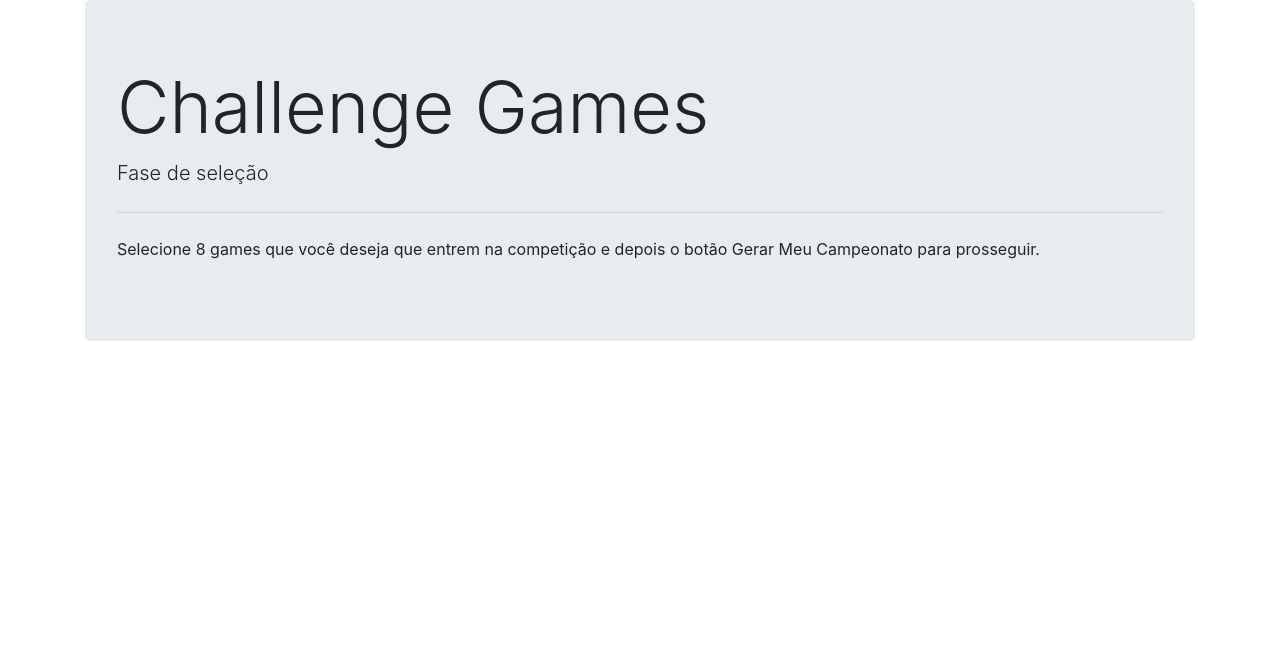
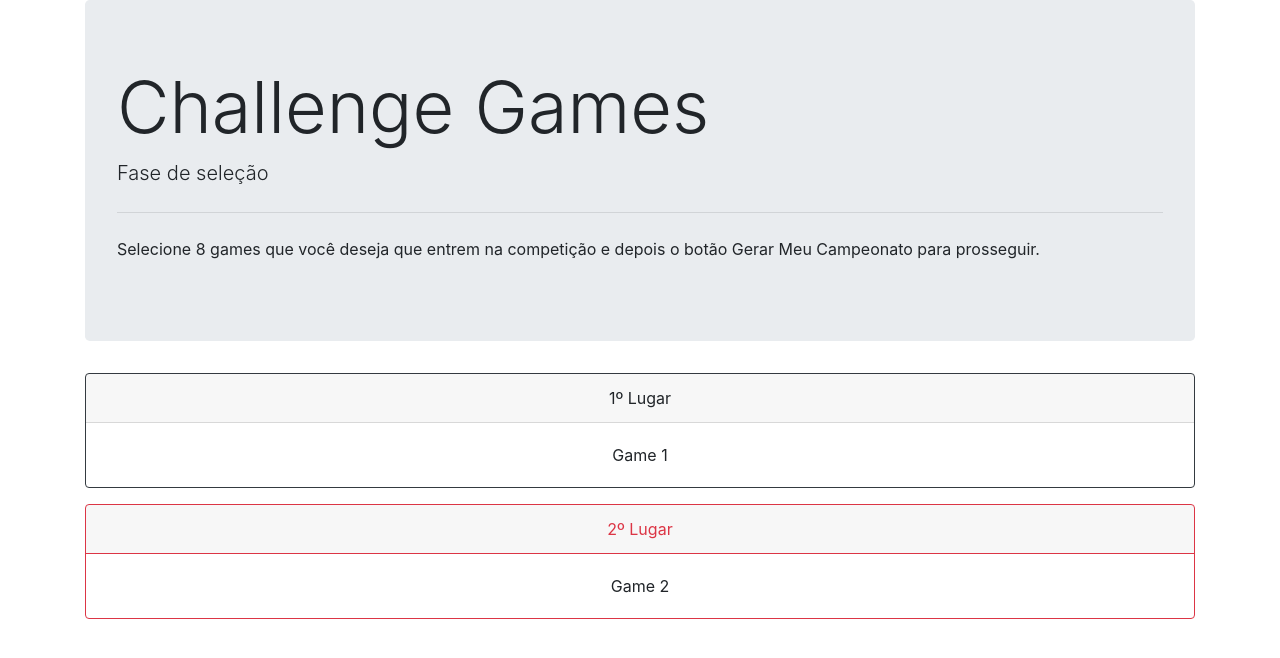
Before and after one commit to samuelrvg/Lambda3, a Nuxt app in the folder CopaGames/: page /resultado in a window 1280 px wide. Shown: the top 658 px of the page. Built offline with nearby package versions, Linux system fonts and the light colour scheme.

Commit message:
Melhorando visual da tela principal

```diff
--- a/CopaGames/components/card.vue
+++ b/CopaGames/components/card.vue
@@ -13,6 +13,10 @@
 export default {
   props: {
     game: Object
+    // checkedGames: []
+  },
+  data() {
+    return {};
   }
 };
 </script>
--- a/CopaGames/layouts/default.vue
+++ b/CopaGames/layouts/default.vue
@@ -1,5 +1,4 @@
 <template>
-  <div>
   <div class="container">
     <b-jumbotron header="Challenge Games" lead="Fase de seleção">
       <hr class="my-4" />
@@ -8,7 +7,6 @@
         botão Gerar Meu Campeonato para prosseguir.
       </p>
     </b-jumbotron>
-    </div>
     <Nuxt />
   </div>
 </template>
--- a/CopaGames/pages/id/index.vue
+++ /dev/null
@@ -1,7 +0,0 @@
-<template>
-  <p>Resultado final</p>
-</template>
-
-<script>
-export default {};
-</script>
--- a/CopaGames/pages/index.vue
+++ b/CopaGames/pages/index.vue
@@ -1,18 +1,12 @@
 <template>
-  <div class="container">
-    <!-- <div v-for="(game, index) in games" :key="index">
-      <div class="row">
-        <div class="col-md-3 mb-2"><card :game="game"></card></div>
-      </div>
-    </div> -->
-
+  <div>
     <b-row class="mb-2">
       <b-col md="3"
         ><p>Selecionados {{ selecionados }}</p></b-col
       >
       <b-col md="3" offset-md="6">
-        <b-button>Gerar Meu Campeonato</b-button></b-col
-      >
+        <b-button @click.prevent="submit()">Gerar Meu Campeonato</b-button>
+      </b-col>
     </b-row>
 
     <div class="row">
@@ -22,7 +16,11 @@
         class="col-md-3 col-6 my-1"
       >
         <div class="h-100">
-          <card :game="game"></card>
+          <!-- <card :game="game" :checkedGames="checkedGames"></card> -->
+          <b-card :sub-title="game.titulo">
+            <input type="checkbox" :value="game.id" v-model="checkedGames" />
+            <label>Selecionar game</label><br />
+          </b-card>
         </div>
       </div>
     </div>
@@ -38,11 +36,22 @@ export default {
   data() {
     return {
       games: [],
-      selecionados: 5
+      selecionados: 0,
+      checkedGames: []
     };
   },
   async mounted() {
     await this.asyncData();
+  },
+  watch: {
+    checkedGames() {
+      if (this.checkedGames.length <= 8) {
+        this.selecionados = this.checkedGames.length;
+      } else {
+        alert("Os 8 games já foram selecionados!");
+      }
+      // console.log("checked");
+    }
   },
   methods: {
     async asyncData() {
@@ -50,6 +59,14 @@ export default {
         "https://l3-processoseletivo.azurewebsites.net/api/Competidores?copa=games"
       );
       this.games = data;
+    },
+    async submit() {
+      var filterGamesChecked = this.games.filter(e =>
+        this.checkedGames.includes(e.id)
+      );
+
+      const data = await this.$axios.$post("games", filterGamesChecked);
+      // console.log("vencedores", data);
     }
   }
 };
--- /dev/null
+++ b/CopaGames/pages/resultado.vue
@@ -0,0 +1,31 @@
+<template>
+  <div>
+    <b-card-group deck class="mb-3">
+      <b-card border-variant="dark" header="1º Lugar" align="center">
+        <b-card-text>Game 1</b-card-text>
+      </b-card>
+    </b-card-group>
+    <b-card-group deck>
+      <b-card
+        border-variant="danger"
+        header="2º Lugar"
+        header-border-variant="danger"
+        header-text-variant="danger"
+        align="center"
+      >
+        <b-card-text>Game 2</b-card-text>
+      </b-card>
+    </b-card-group>
+  </div>
+</template>
+
+<script>
+export default {
+  data() {
+    return {
+      vencedores: []
+    };
+  },
+  mounted() {}
+};
+</script>
```
Lines whose indentation alone changed are shown as unchanged.
